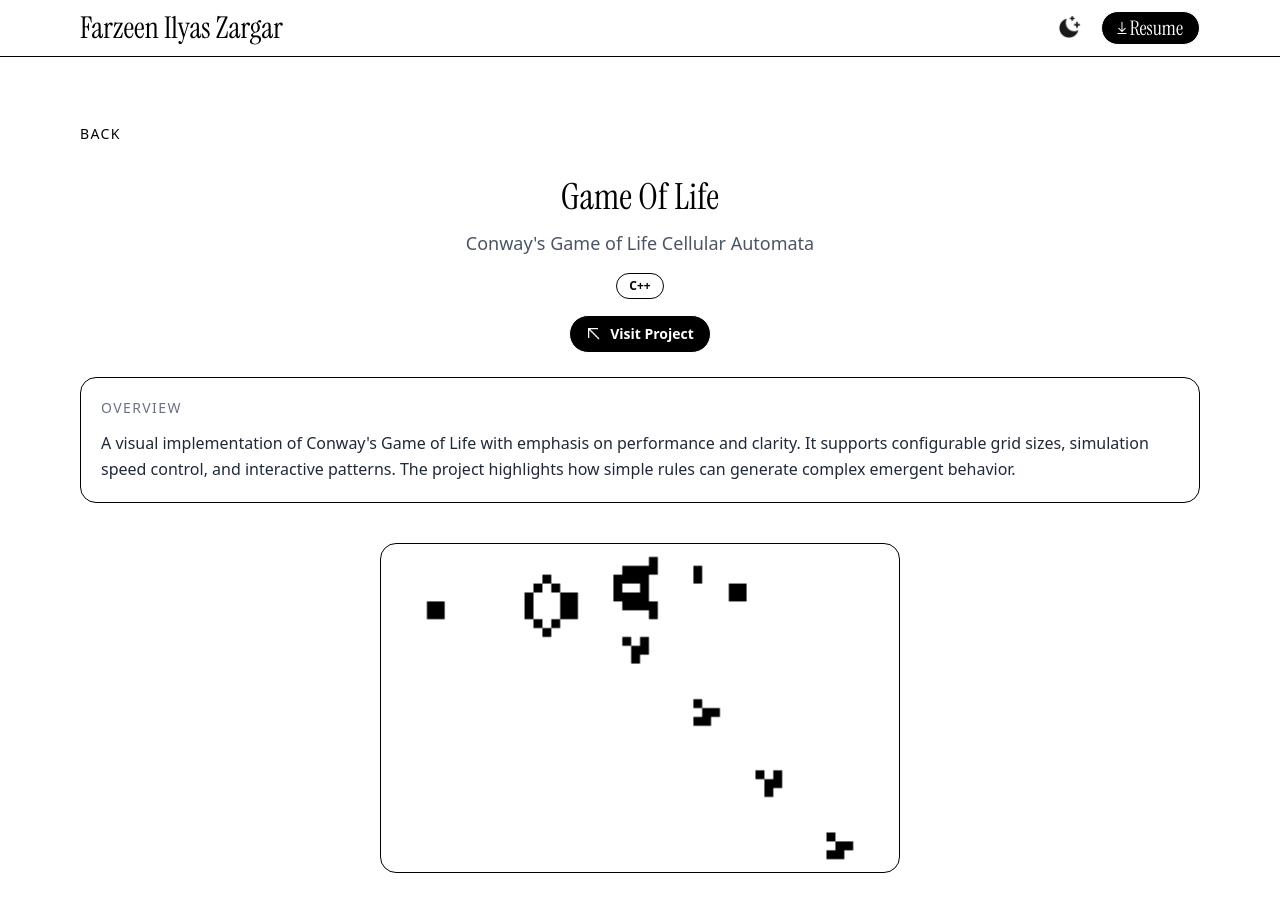
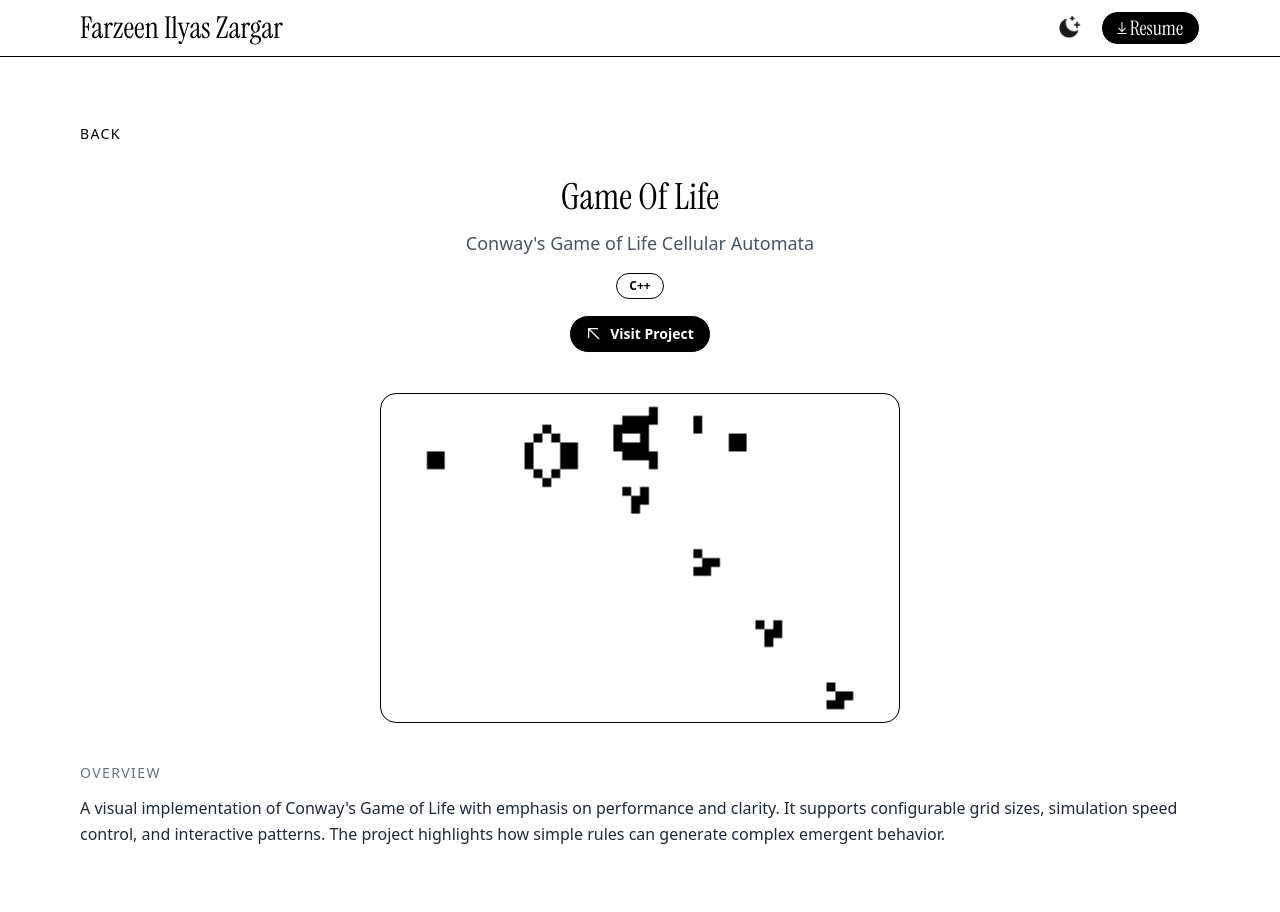
Before and after one commit to farzeenilyaszargar/Portfolio, a Next.js app: page /projects/gameoflife in a window 1280 px wide. Shown: the top 912 px of the page. Built offline with nearby package versions, Linux system fonts and the light colour scheme.

Commit message:
Move overview under images

```diff
--- a/app/projects/[slug]/page.tsx
+++ b/app/projects/[slug]/page.tsx
@@ -67,13 +67,6 @@ export default async function ProjectPage({
               ) : null}
             </div>
 
-            <div className="rounded-2xl border bg-white p-5">
-              <p className="text-sm uppercase tracking-widest text-gray-500">Overview</p>
-              <p className="mt-3 text-base leading-relaxed text-gray-800">
-                {project.fullInfo ?? project.description}
-              </p>
-            </div>
-
             {project.features?.length ? (
               <div>
                 <p className="text-sm uppercase tracking-widest text-gray-500">Features</p>
@@ -101,6 +94,13 @@ export default async function ProjectPage({
               </div>
             ))}
           </div>
+
+          <div>
+            <p className="text-sm uppercase tracking-widest text-gray-500">Overview</p>
+            <p className="mt-3 text-base leading-relaxed text-gray-800">
+              {project.fullInfo ?? project.description}
+            </p>
+          </div>
         </div>
       </div>
     </div>
```
